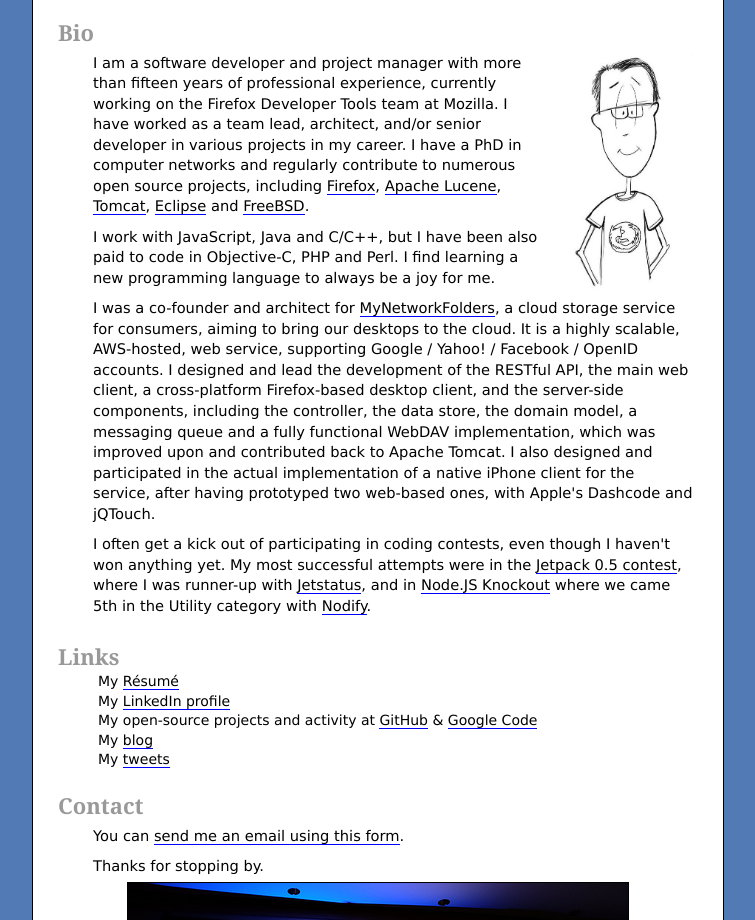
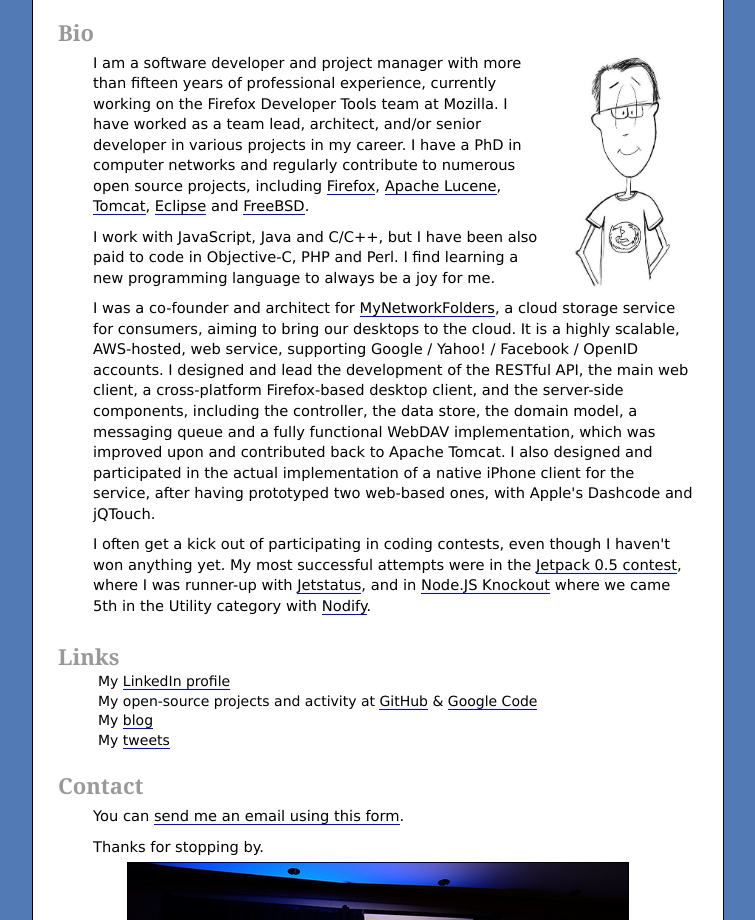
Before and after one commit to past/past.github.com, a plain HTML site: page index.html in a window 1280 px wide. Shown: the part 180-1100 px from the top of the page, without its empty margins (262-1017 px from the left). Drawn offline with Linux system fonts and the light colour scheme.

Commit message:
Enough is enough

```diff
--- a/index.html
+++ b/index.html
@@ -48,7 +48,6 @@
 
 <h2>Links</h2>
 <ul>
-<li>My <a href="http://docs.google.com/View?id=dd2xfxxj_92czc7jnfn">R&eacute;sum&eacute;</a></li>
 <li>My <a href="http://www.linkedin.com/in/astithas">LinkedIn profile</a></li>
 <li>My open-source projects and activity at <a href="http://github.com/past">GitHub</a> &amp; <a href="http://code.google.com/u/pastith">Google Code</a></li>
 <li>My <a href="http://blog.astithas.com">blog</a></li>
```
